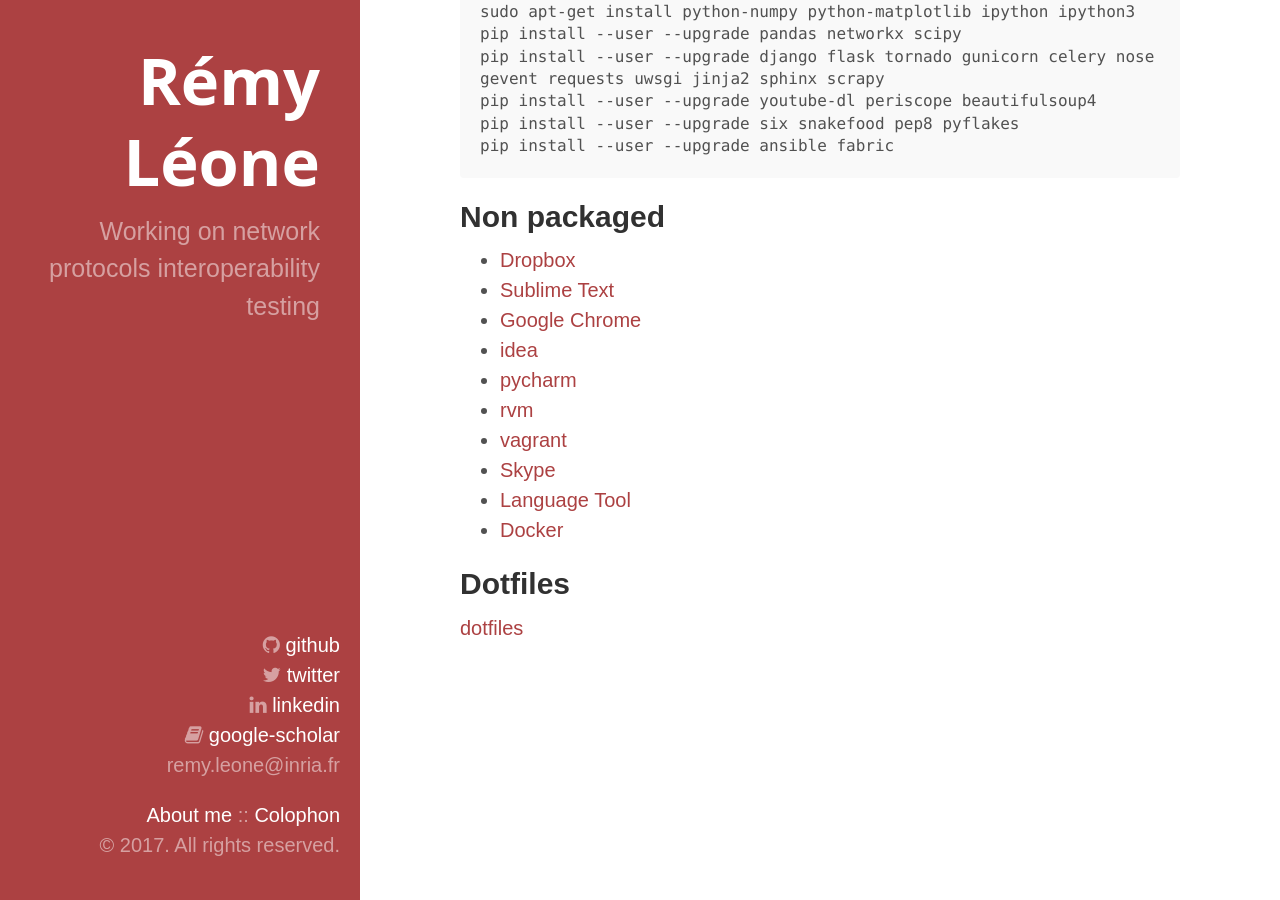
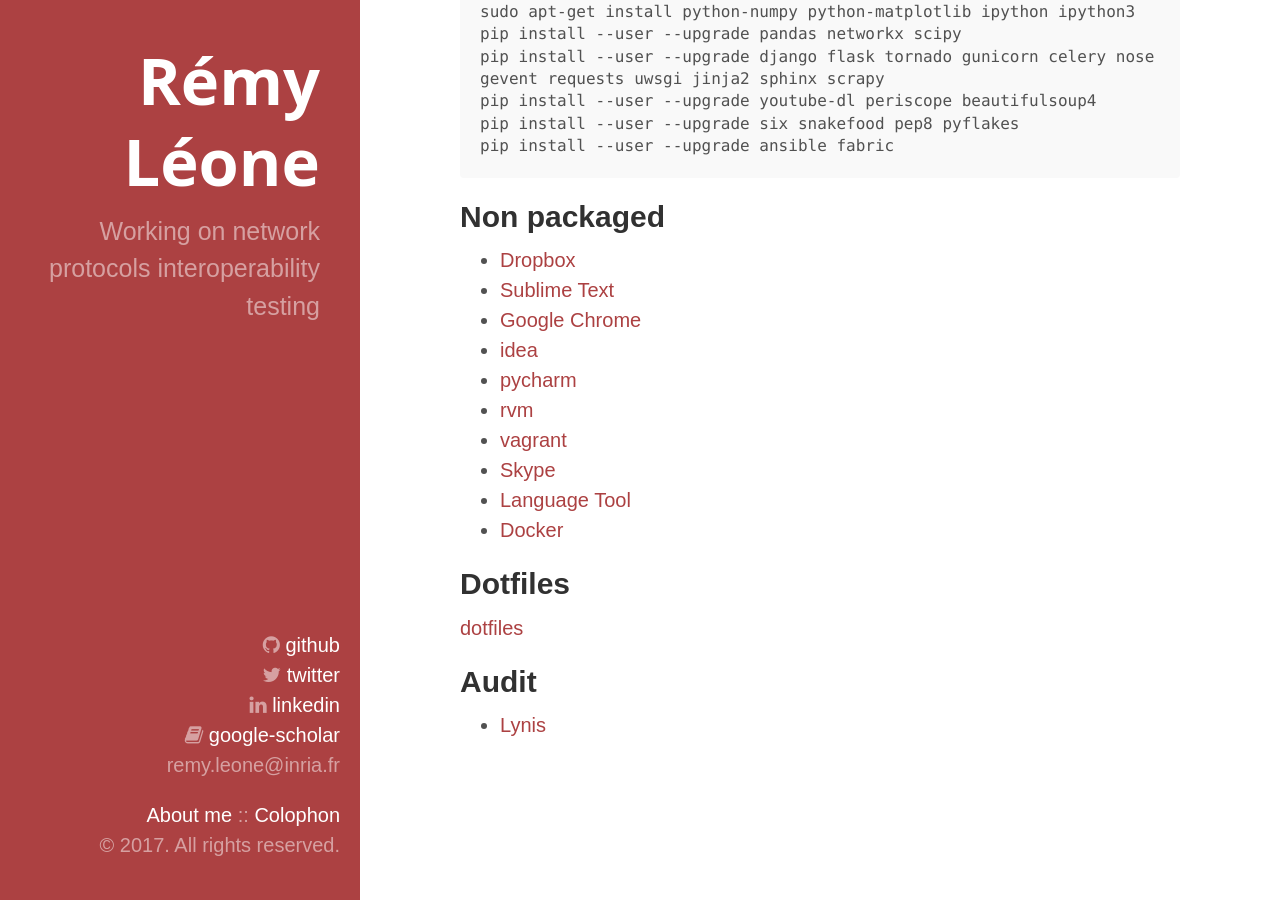
Before and after one commit to remyleone/remyleone.github.io, a Jekyll site: the page built from packages.md, in a window 1280 px wide and 900 px high, scrolled down 2017 px. Built offline with Jekyll 4.4.1, drawn with Linux system fonts in a browser that asks for light colours; nearby versions of some CDN libraries.

Commit message:
Update packages.md

```diff
--- a/packages.md
+++ b/packages.md
@@ -95,3 +95,8 @@
 --------
 
 [dotfiles](/dotfiles)
+
+Audit
+-----
+
+- [Lynis](https://cisofy.com/lynis/)
```
